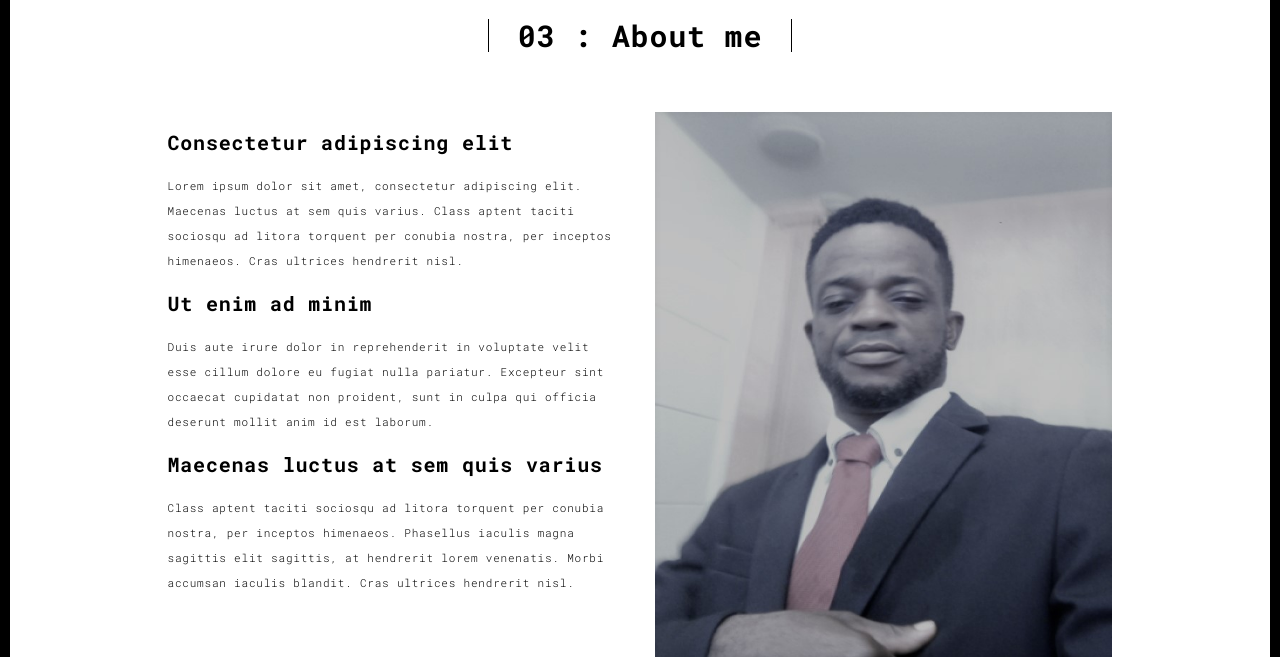
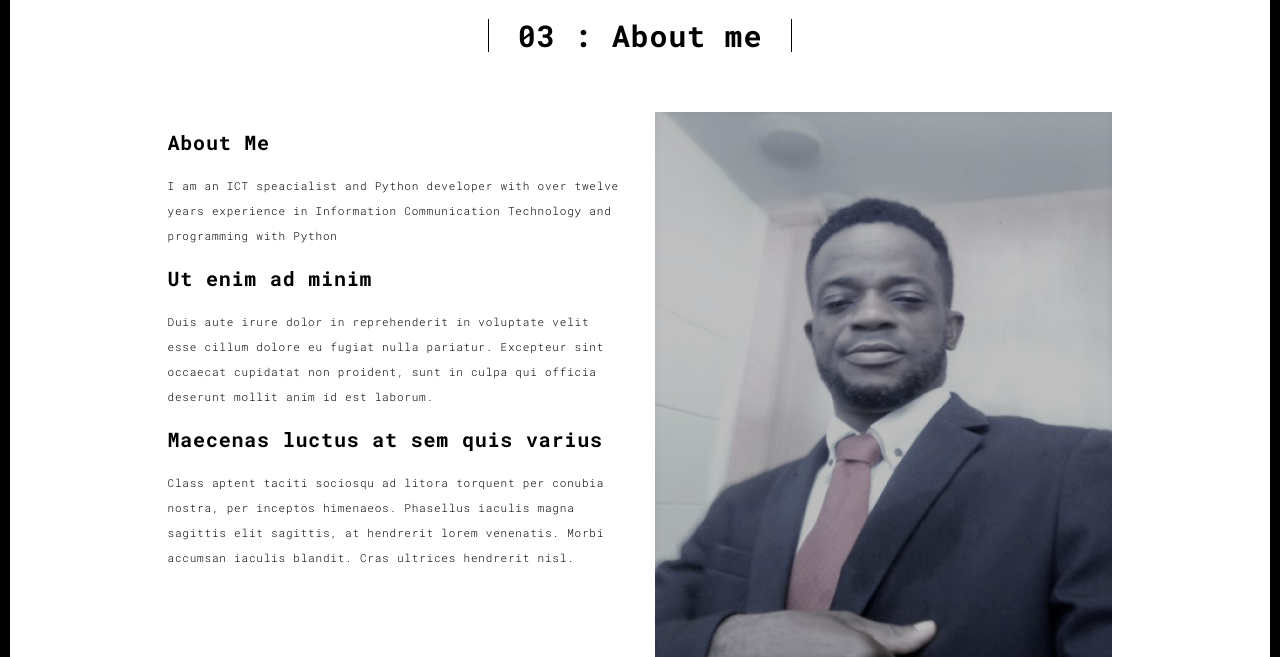
Before and after one commit to odunela/portfo2, a Flask app: page /about.html in a window 1280 px wide. Shown: the part 90-747 px from the top of the page. Run offline with Flask 3, Linux system fonts and the light colour scheme; some libraries are stand-ins or nearby versions.

Commit message:
changing the heading of about

```diff
--- a/template/about.html
+++ b/template/about.html
@@ -61,9 +61,9 @@
             <div class="col-md-10 col-md-offset-1">
               <div class="row">
                 <div class="col-xs-12 col-md-6">
-                  <h3>Consectetur adipiscing elit</h3>
-                  <p>Lorem ipsum dolor sit amet, consectetur adipiscing elit. Maecenas luctus at sem quis varius.
-                  Class aptent taciti sociosqu ad litora torquent per conubia nostra, per inceptos himenaeos. Cras ultrices hendrerit nisl.</p>
+                  <h3>About Me</h3>
+                  <p>I am an ICT speacialist and Python developer with over twelve years experience in Information Communication Technology
+                   and programming with Python</p>
                   <h3>Ut enim ad minim  </h3>
                   <p>Duis aute irure dolor in reprehenderit in voluptate velit esse
                   cillum dolore eu fugiat nulla pariatur. Excepteur sint occaecat cupidatat non
```
